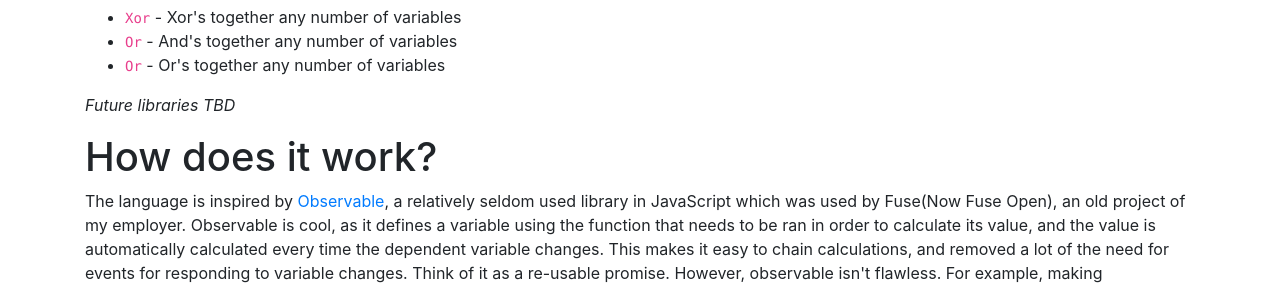
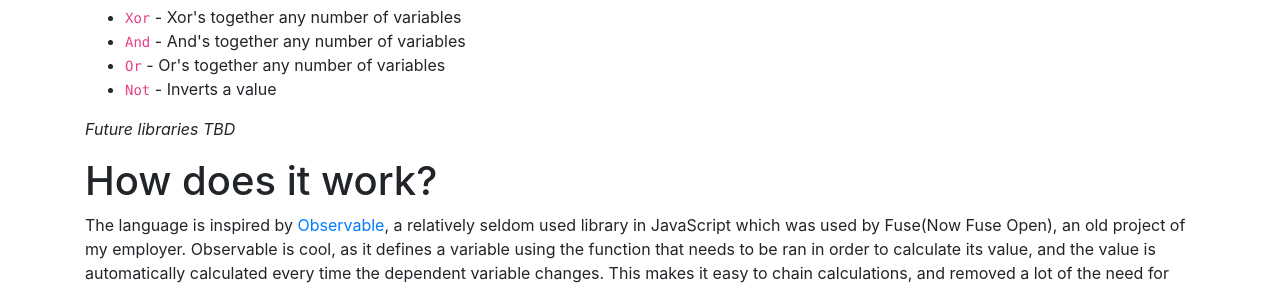
Before and after one commit to petterroea/PropagationLang, a website built with webpack: page index.html in a window 1280 px wide. Shown: the part 792-1080 px from the top of the page. Built offline with nearby package versions, Linux system fonts and the light colour scheme.

Commit message:
some fixes to the docs

```diff
--- a/index.html
+++ b/index.html
@@ -66,8 +66,9 @@
 			<h2>Binary</h2>
 			<ul>
 				<li><code>Xor</code> - Xor's together any number of variables</li>
-				<li><code>Or</code> - And's together any number of variables</li>
+				<li><code>And</code> - And's together any number of variables</li>
 				<li><code>Or</code> - Or's together any number of variables</li>
+				<li><code>Not</code> - Inverts a value</li>
 			</ul>
 			<p><i>Future libraries TBD</i></p>
 			<h1>How does it work?</h1>
```
